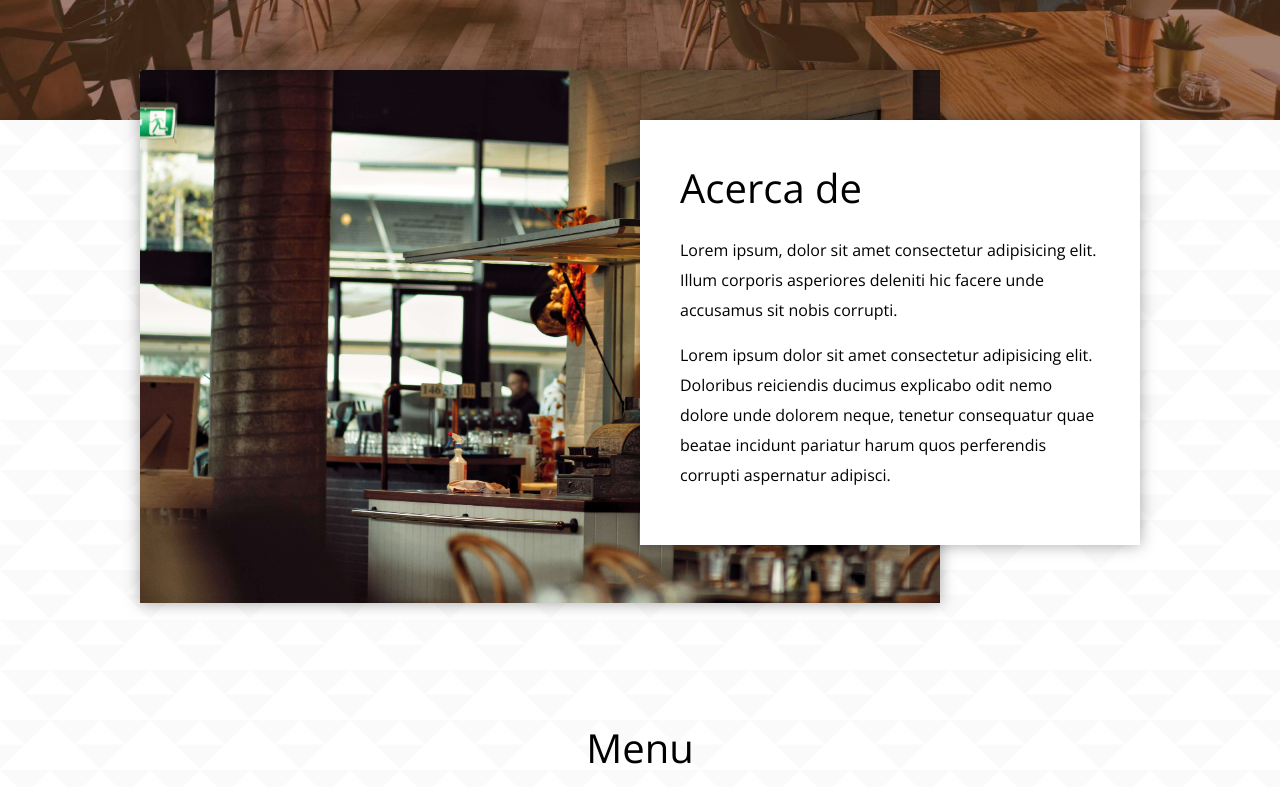
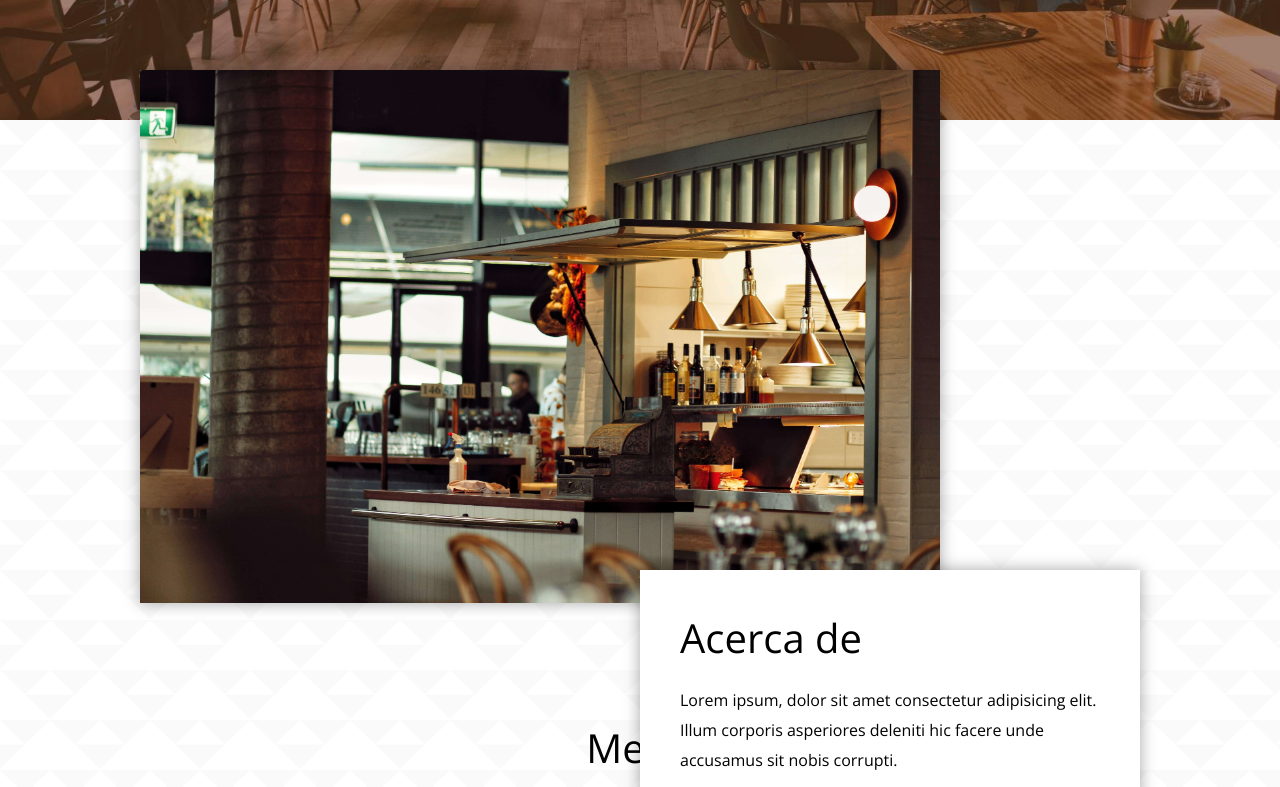
Before and after one commit to JesusEfrainGarciaRodriguez/Restaurante, a plain HTML site: page index.html in a window 1280 px wide. Shown: the part 580-1367 px from the top of the page. Drawn offline with nearby package versions, Linux system fonts and the light colour scheme.

Commit message:
Efecto parallax

```diff
--- a/index.html
+++ b/index.html
@@ -162,5 +162,6 @@
 
     <script src="js/jquery-3.6.0.min.js"></script>
     <script src="js/efectos.js"></script>
+    <script src="js/parallax.js"></script>
 </body>
 </html>
--- /dev/null
+++ b/js/parallax.js
@@ -0,0 +1,28 @@
+$(document).ready(function(){
+
+    // Efecto parallax
+    $(window).scroll(function(){
+        var windowsWidth = $(window).width();
+        if(windowsWidth > 800){
+            var scroll = $(window).scrollTop();
+
+            $('header .texto').css({
+                'transform': 'translate(0px,'+scroll / 1.4 +'%)'
+            });
+
+            $('.acerca-de article').css({
+                'transform': 'translate(0px,-'+ scroll / 6 +'%)'
+            });
+        }
+    });
+
+    // Restablecimiento al cambiar tamaño de pantalla
+    $(window).resize(function(){
+        var windowsWidth = $(window).width();
+        if(windowsWidth < 800) {
+            $('.acerca-de article').css({
+                'transform': 'translate(0px, 0px)'
+            });
+        }
+    });
+});
--- a/sass/principal/_acerca-de.scss
+++ b/sass/principal/_acerca-de.scss
@@ -20,7 +20,7 @@
             width: 50%;
             position: relative;
             z-index: 1;
-            /* top: 500px; */
+            top: 450px;
             box-shadow: 0px 0px 15px rgba(0, 0, 0, .35);
             float: right;
             h3 {
```
Also changed, not shown: css/estilos.css.
